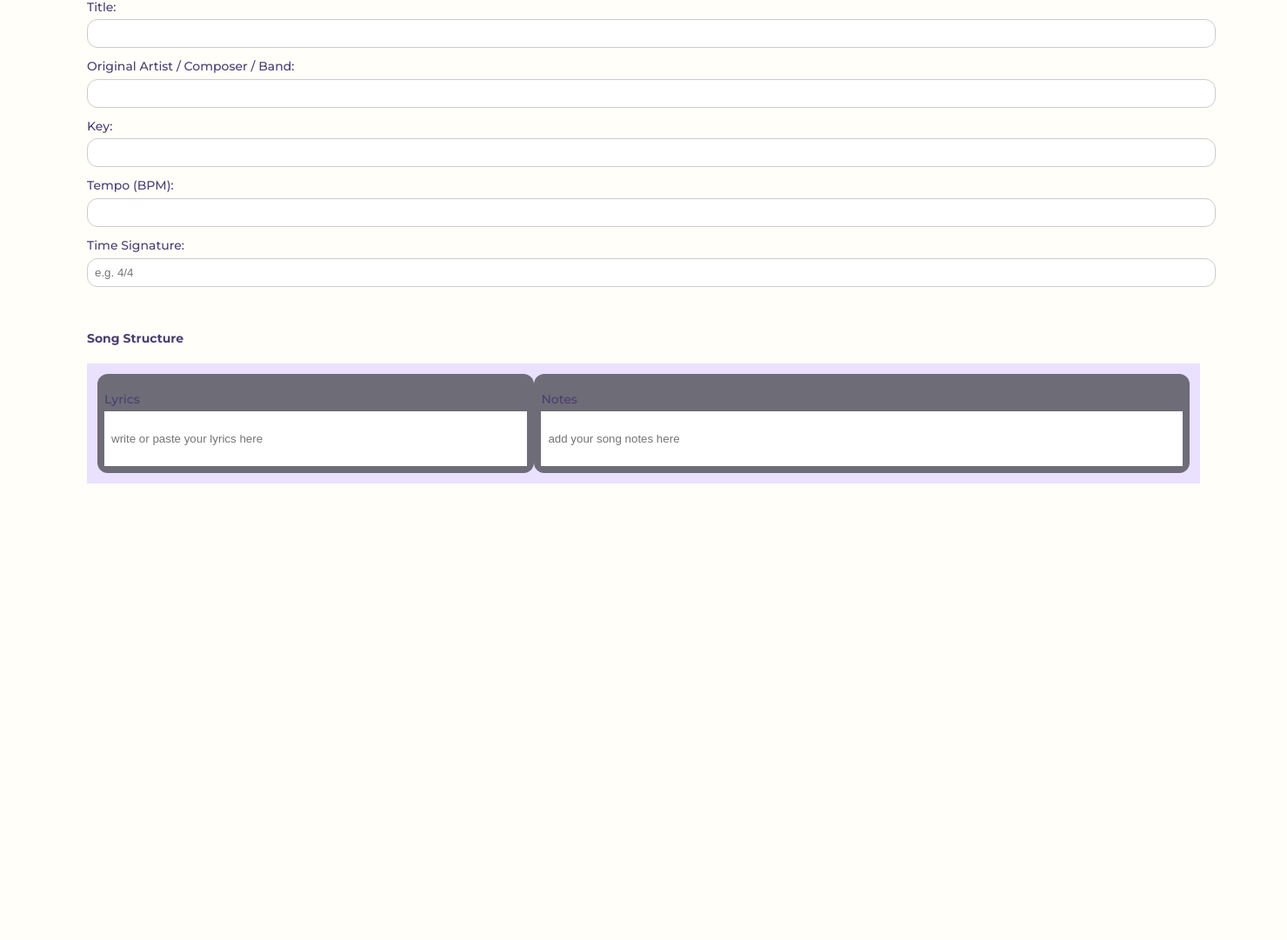
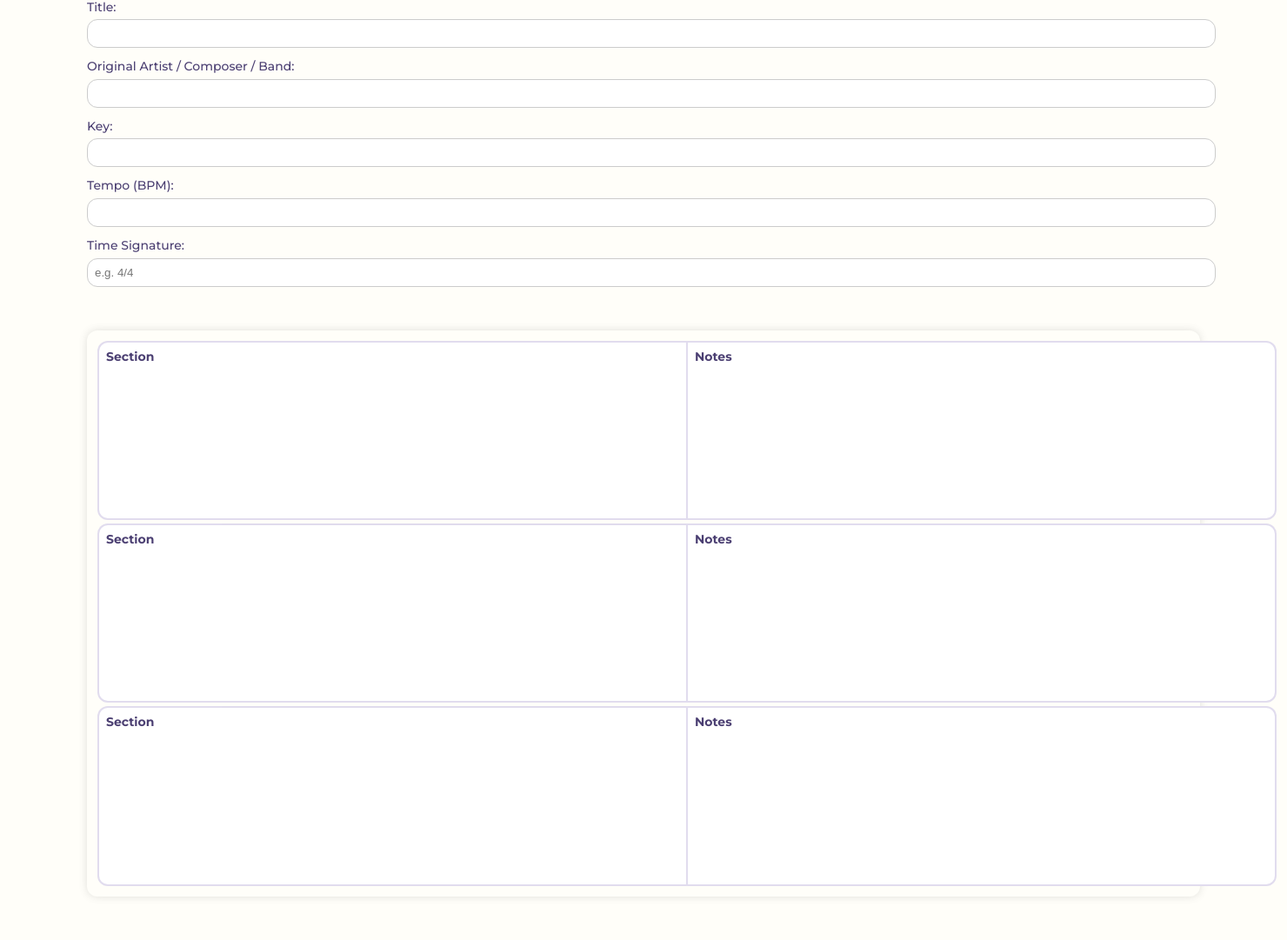
Before and after one commit to WianGertenbach/clyric, a Flask app: page /new in a window 1480 px wide. Shown: the part 156-1237 px from the top of the page at 87% size. Before the commit the page ends 712 px from the top, so only its background shows below. Run offline with Flask 3, Linux system fonts and the light colour scheme.

Commit message:
reworked the New page

```diff
--- a/app/static/css/style.css
+++ b/app/static/css/style.css
@@ -52,11 +52,11 @@ h3 {
   margin: 4px 0px;
 }
 
-h34 {
+h4 {
   font-weight: var(--h4-weight);
   line-height:var(--h4-line-height);
   padding: 0;
-  margin: 4px 0px;
+  margin: 0px 0px;
 }
 
 
@@ -172,15 +172,50 @@ input[type="textarea"]{
   border: none;
 }
 
-.content-columns {
-  display: grid;
-  grid-template-columns: 1fr 1.5fr;
-  background-color: #e9e1ff;
+.top-wrapper {
   padding: 12px;
+  box-shadow: 0px 0px 10px 0px rgba(88, 88, 88, 0.19);
+  border-radius: 12px;
+  display: flex;
+  flex-direction: column;
+  gap: 4px;
 }
 
-.lyrics, .note{
-  background-color: #6e6c77;
+.column-wrapper {
+  display: grid;
+  grid-template-columns: 1fr 3fr;
+  background-color: #ffffff;
+  border-radius: 24px;
+
+}
+
+.lyrics-wrapper, .notes-wrapper{
+  background-color: #ffffff;
   padding: 8px;
-  border-radius: 12px;
+  border-bottom: 2px solid #8e7dbe44;
+  border-top: 2px solid #8e7dbe44;
 }
+
+.lyrics-wrapper {
+  border-bottom-left-radius: 12px;
+  border-top-left-radius: 12px;
+  border-left: 2px solid #8e7dbe44;
+}
+
+.notes-wrapper{
+  border-bottom-right-radius: 12px;
+  border-top-right-radius: 12px;
+  border-left: 2px solid #8e7dbe44;
+  border-right: 2px solid #8e7dbe44;
+}
+
+#lyrics, #notes {
+  border: none;
+}
+
+
+textarea {
+  outline: none;
+  resize: none;
+  font-family: var(--font-family);
+}
--- a/app/templates/new.html
+++ b/app/templates/new.html
@@ -36,33 +36,75 @@
 
 </section>
 
-<section class="song-content container">
-  <h4>Song Structure</h4>
-  <div class="content-columns">
+<section class="container song-content">
+  <div class="top-wrapper">
 
-    <div class="lyrics">
-      <form method="POST" action="">
-      <div>
-        <label for="lyrics">Lyrics</label>
-        <input type="textarea" name="lyrics" id="lyrics" placeholder="write or paste your lyrics here">
+    <div class="second-wrapper">
+      <div class="column-wrapper">
+        <div class="lyrics-wrapper">
+          <h4>Section</h4>
+          <form action="" class="lyrics-area">
+            <textarea name="lyrics" id="lyrics" rows="10" cols="80"></textarea>
+          </form>
+        </div>
+
+      <div class="notes-wrapper">
+        <h4>Notes</h4>
+        <form action="" class="notes-area">
+          <textarea name="notes" id="notes" rows="10" cols="80"></textarea>
+        </form>
       </div>
-    </form>
     </div>
+  </div>
 
-    <div class="note">
-      <form method="POST" action="">
-      <div>
-        <label for="notes" class="notes-border">Notes</label>
-        <input type="textarea" name="notes" id="notes" placeholder="add your song notes here">
+      <div class="second-wrapper">
+      <div class="column-wrapper">
+        <div class="lyrics-wrapper">
+          <h4>Section</h4>
+          <form action="" class="lyrics-area">
+            <textarea name="lyrics" id="lyrics" rows="10" cols="80"></textarea>
+          </form>
+        </div>
+
+      <div class="notes-wrapper">
+        <h4>Notes</h4>
+        <form action="" class="notes-area">
+          <textarea name="notes" id="notes" rows="10" cols="80"></textarea>
+        </form>
       </div>
+    </div>
+  </div>
+      <div class="second-wrapper">
+      <div class="column-wrapper">
+        <div class="lyrics-wrapper">
+          <h4>Section</h4>
+          <form action="" class="lyrics-area">
+            <textarea name="lyrics" id="lyrics" rows="10" cols="80"></textarea>
+          </form>
+        </div>
 
-    </form>
+      <div class="notes-wrapper">
+        <h4>Notes</h4>
+        <form action="" class="notes-area">
+          <textarea name="notes" id="notes" rows="10" cols="80"></textarea>
+        </form>
+      </div>
+    </div>
+  </div>
 
-    </div>
+
 
   </div>
 
 
+</section>
 
-</section>
+<script>
+  document.addEventListener("input", function (e) {
+    if (e.target.tagName.toLowerCase() === "textarea") {
+      e.target.style.height = "auto"; // reset
+      e.target.style.height = (e.target.scrollHeight) + "px";
+    }
+  });
+</script>
 {% endblock %}
```
